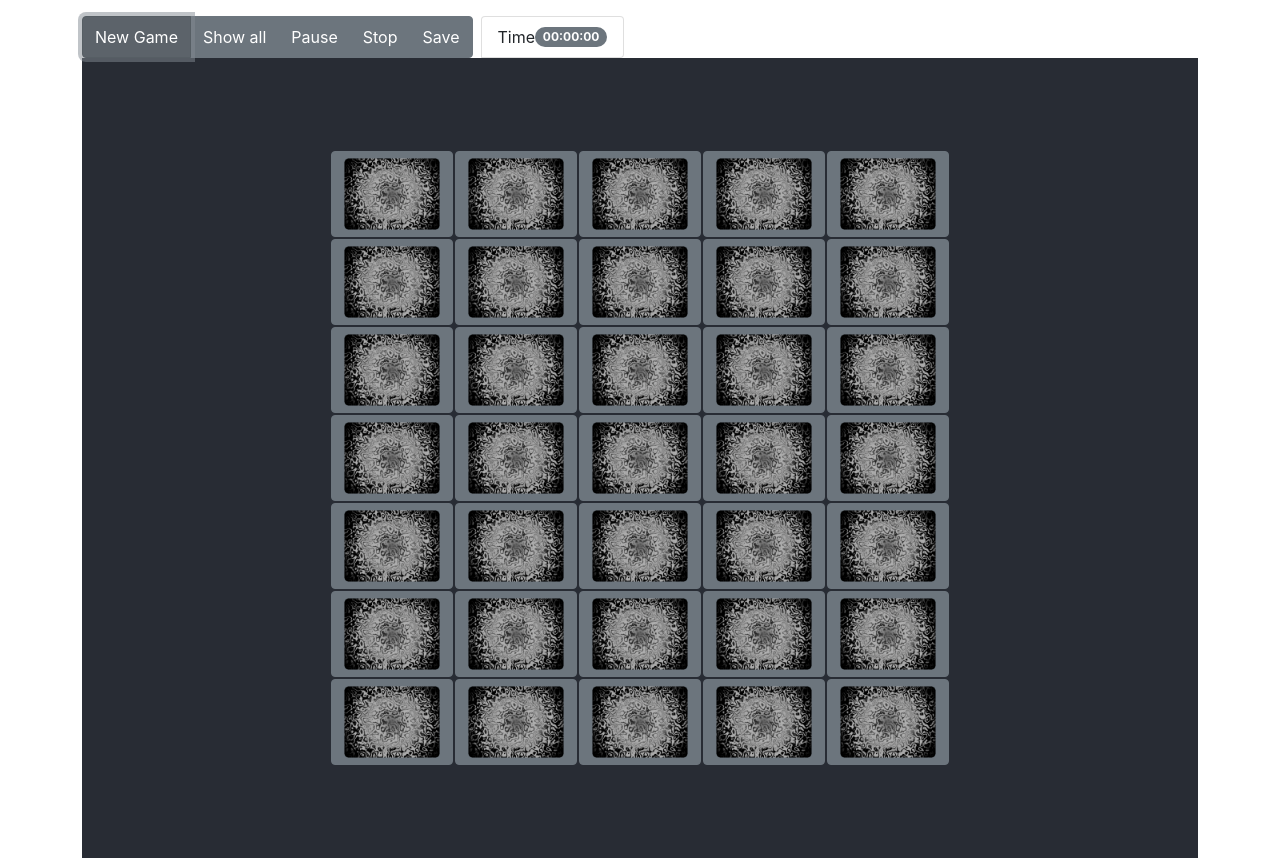
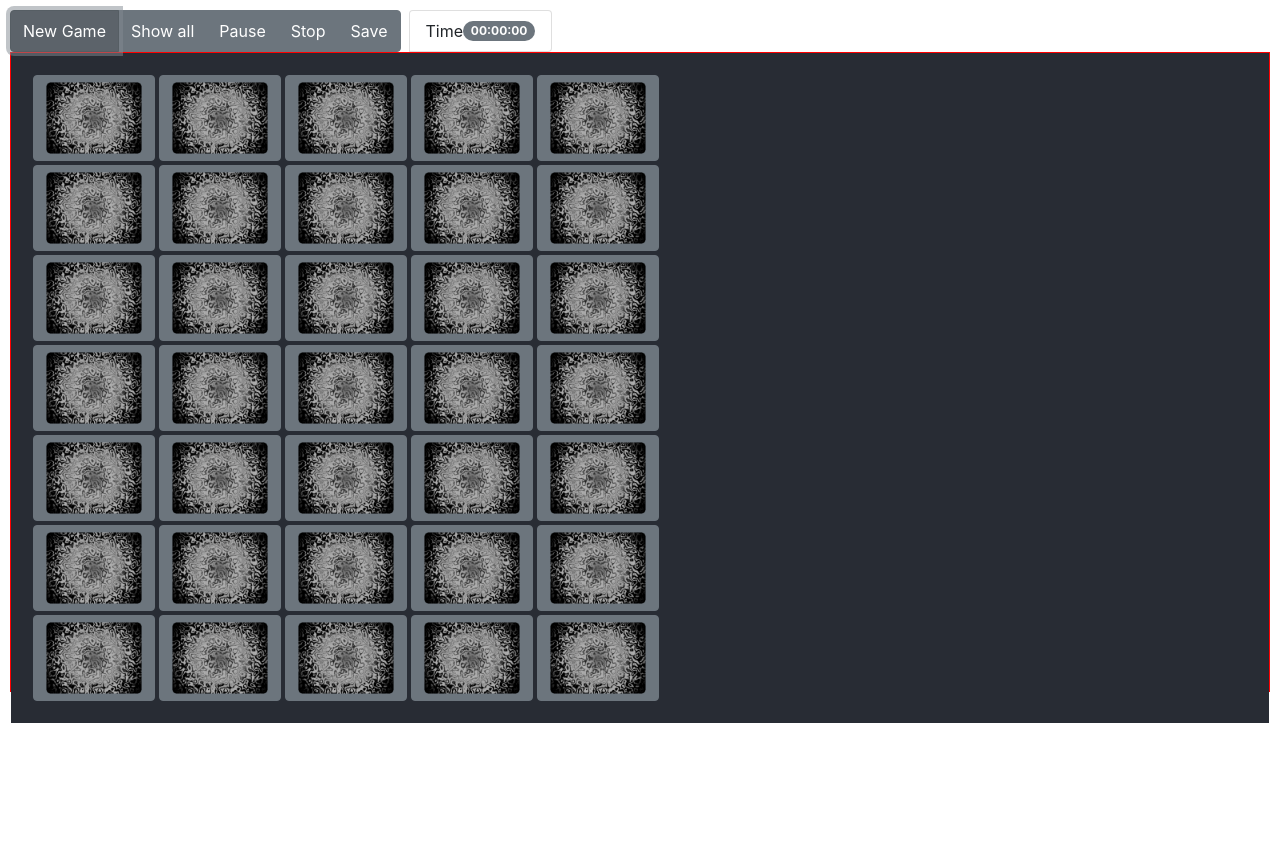
Before and after one commit to MAZDOROV/memorinar, a React (Create React App) app: page / in a window 1280 px wide. Both pictures are taken after a click on the button "New Game". After the commit the page ends 800 px from the top, so only its background shows below. Built offline with nearby package versions, Linux system fonts and the light colour scheme.

Commit message:
Оптимизация интерфейса CSS

```diff
--- a/src/Components/Grid.js
+++ b/src/Components/Grid.js
@@ -5,21 +5,20 @@ import { connect } from 'react-redux';
 const Grid = ({ gameBord }) => {
 
     return (
-        <table>
-            <tbody>{
-                gameBord.map?
-                gameBord.map((row, row_index) =>
-                    <tr key={row_index}>
-                        {row.map((cell, col_idex) =>
-                            <td key={(row_index.toString() + col_idex.toString())}>
-                                <Card card={cell} />
-                            </td>)
-                        }
-                    </tr>)
-                :<></>
+        <div className='board'>
+            {
+                gameBord.map ?
+                    gameBord.map((row, row_index) =>
+                        <div className='board-row' key={row_index}>
+                            {row.map((cell, col_idex) =>
+                                <div className='board-cell' key={(row_index.toString() + col_idex.toString())}>
+                                    <Card card={cell} />
+                                </div>)
+                            }
+                        </div>)
+                    : <></>
             }
-            </tbody>
-        </table>
+        </div>
     );
 }
 
--- a/src/Container/App.css
+++ b/src/Container/App.css
@@ -1,5 +1,15 @@
-.App {
+.app {
+  padding: 10px;
   text-align: center;
+}
+
+.app-header {
+  display: flex;
+}
+
+.app-content {
+  height: 80vmin;
+  border: 1px solid red;
 }
 
 .App-logo {
@@ -21,16 +31,7 @@
   }
 }
 
-.App-header {
-  background-color: #282c34;
-  min-height: 100vh;
-  display: flex;
-  flex-direction: column;
-  align-items: center;
-  justify-content: center;
-  font-size: calc(10px + 2vmin);
-  color: white;
-}
+
 
 .App-link {
   color: #61dafb;
@@ -44,3 +45,21 @@
     transform: rotate(360deg) rotatex(360deg) rotatey(360deg);
   }
 }
+
+.board{
+  background-color: #282c34;
+  padding: 20px;
+  width: 100%;
+}
+
+.board-row{
+  display: flex;
+}
+
+.board-cell{
+  margin: 2px;
+}
+
+.board-card {
+
+}
--- a/src/Container/App.js
+++ b/src/Container/App.js
@@ -5,18 +5,12 @@ import Menu from "../Components/Menu"
 
 function App() {
   return (
-    <div className="App" >
-      <div className="container pt-3">
-        <div className="row">
-          <div className="col">
-          <Menu></Menu>
-          </div>
-          <div>
-          <header className="App-header">
-            <Grid />
-          </header>
-          </div>
-        </div>
+    <div className="app" >
+      <div className="app-header">
+        <Menu></Menu>
+      </div>
+      <div className="app-content">
+        <Grid />
       </div>
     </div>
   );
```
